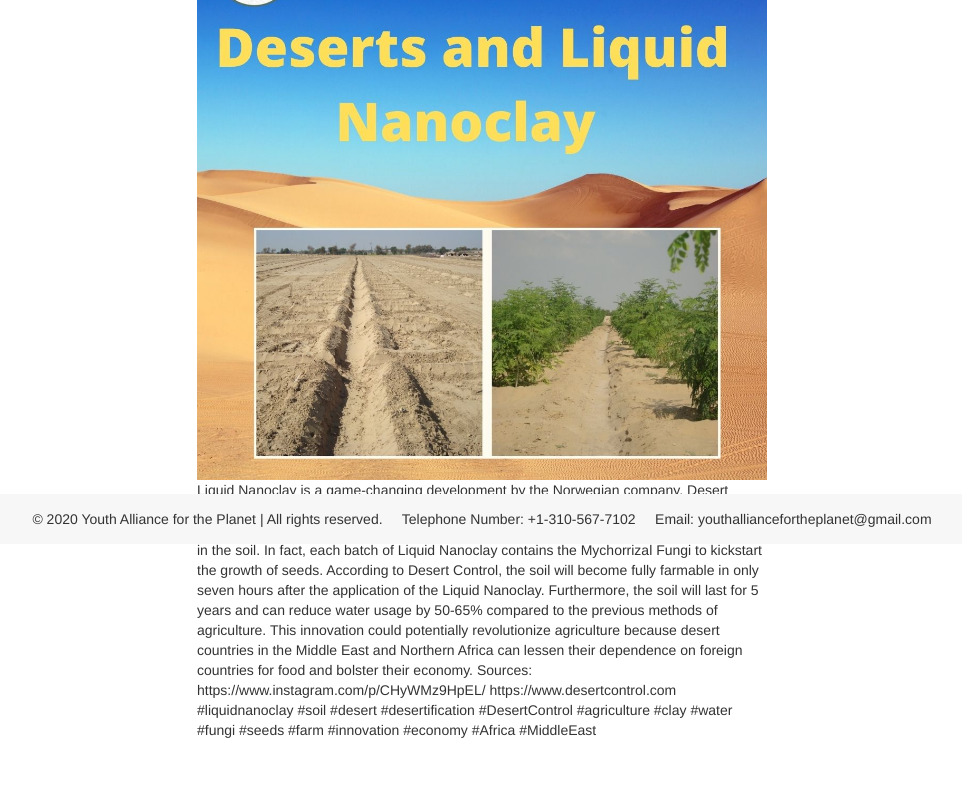
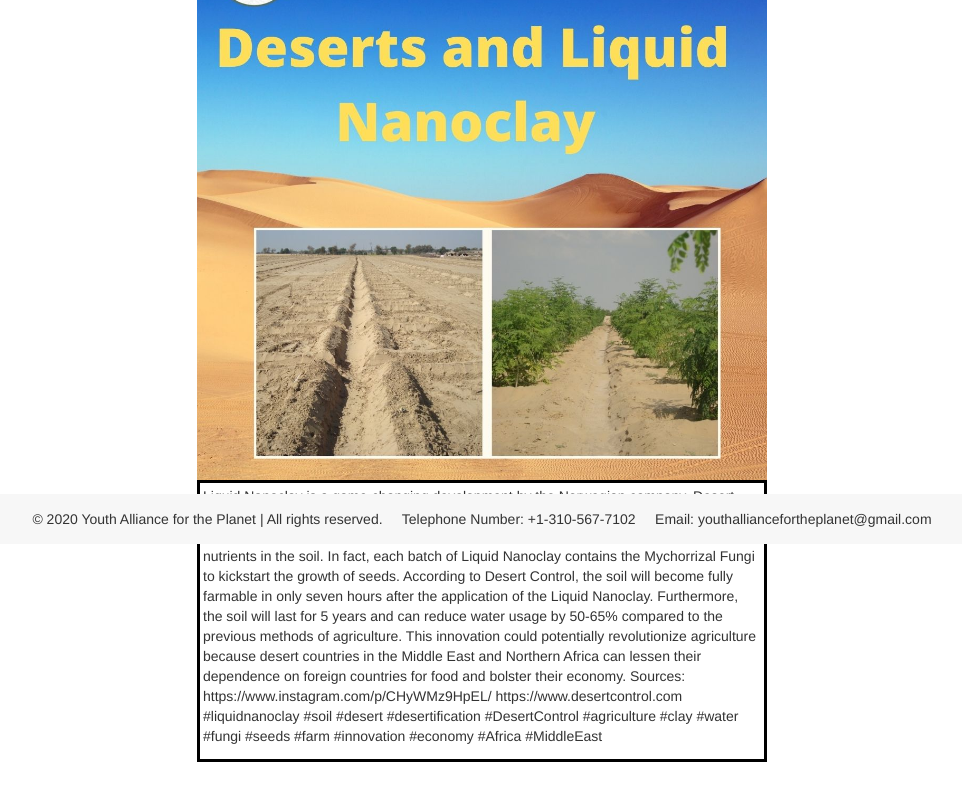
Before and after one commit to cpowers2021/youth-alliance-for-the-planet, an Angular app: page / in a window 1280 px wide. Shown: the part 256-1056 px from the top of the page, without its empty margins (158-1120 px from the left). Before the commit the page ends 1006 px from the top, so only its background shows below. Built offline with nearby package versions, Linux system fonts and the light colour scheme.

Commit message:
Fix: Fix instagram component to include border and breaks

```diff
--- a/src/app/app.component.html
+++ b/src/app/app.component.html
@@ -1,3 +1,6 @@
 <app-header></app-header>
 <app-instagram></app-instagram>
+<br>
+<br>
+<br>
 <app-footer></app-footer>
--- a/src/app/instagram/instagram.component.css
+++ b/src/app/instagram/instagram.component.css
@@ -11,5 +11,6 @@
   margin-left: auto;
   margin-right: auto;
   width: 50%;
-  border: 10 px solid green; /*border isn't showing*/
+  border: 3px solid black;
+  padding: 3px;
 }
```
